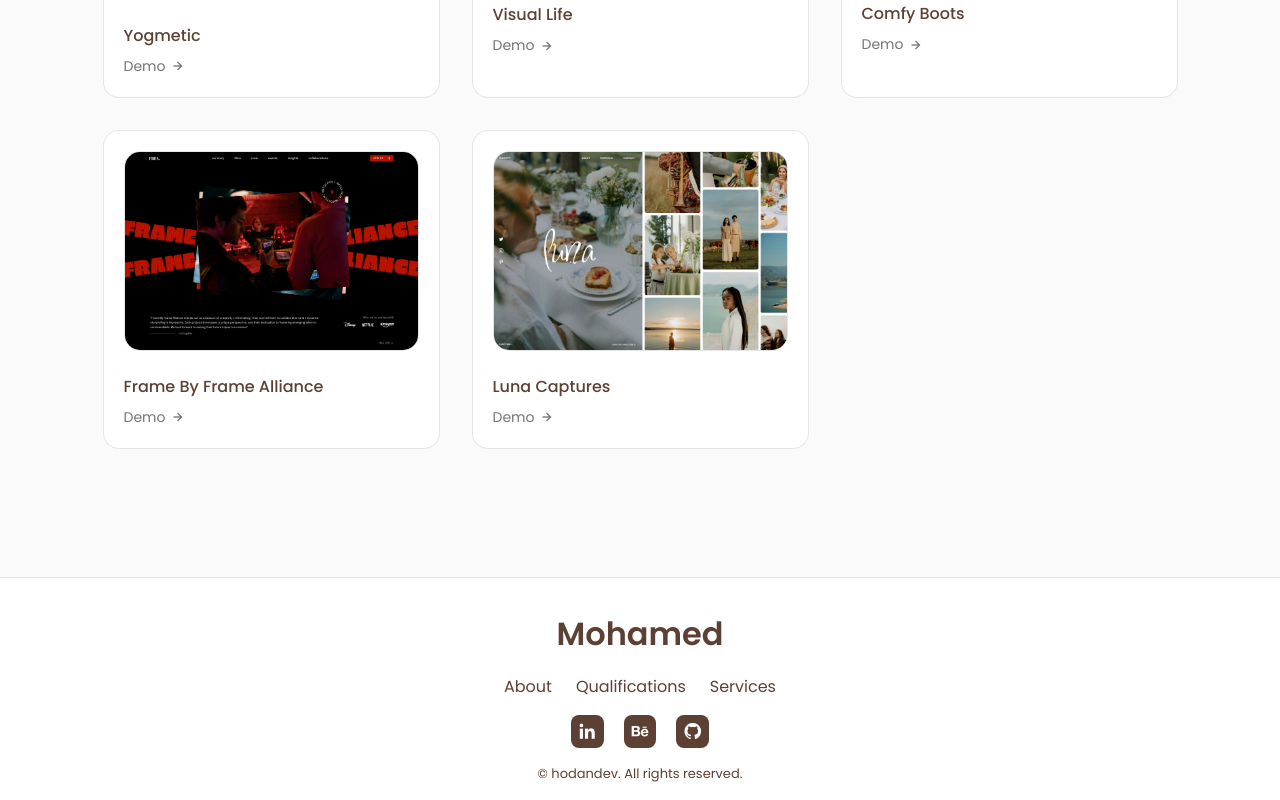
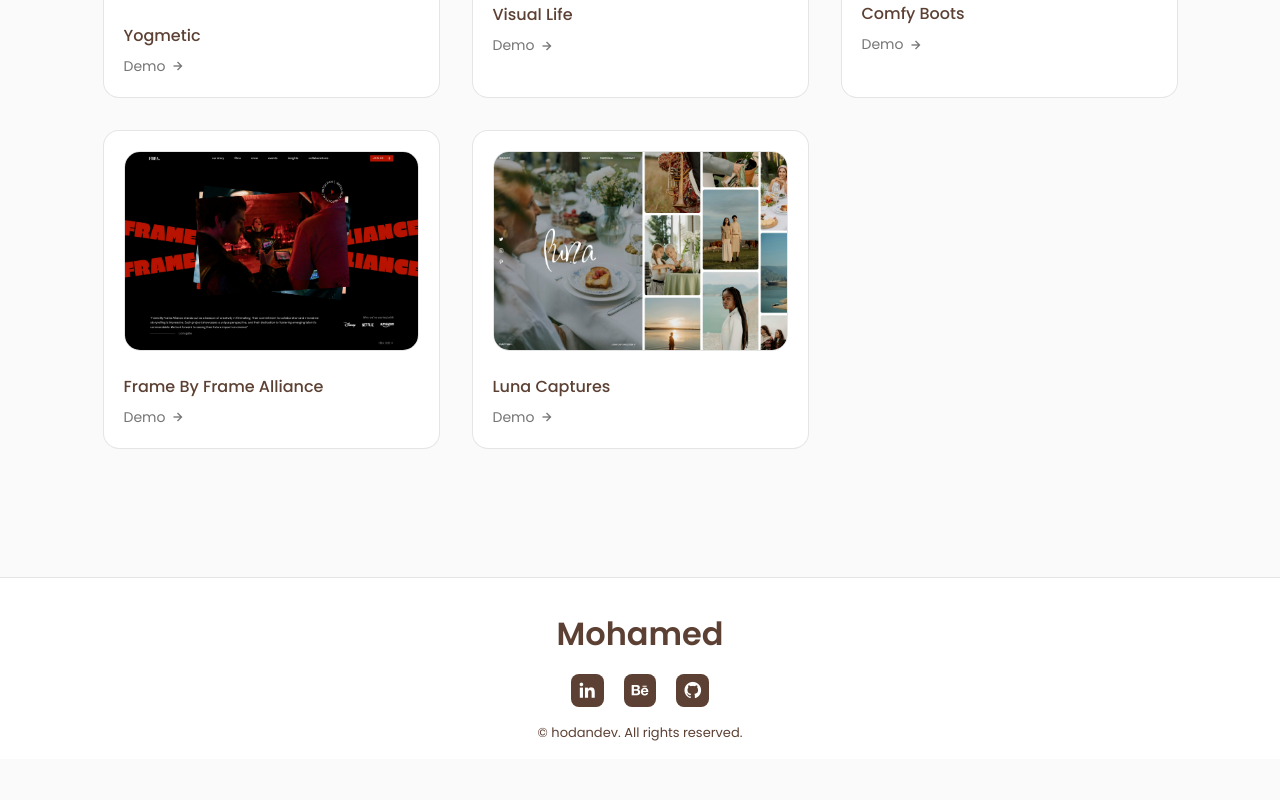
Before and after one commit to hodanmohamed/portfolioapp, a React (Create React App) app: page / in a window 1280 px wide. Shown: the part 1319-2119 px from the top of the page. After the commit the page ends 2078 px from the top, so only its background shows below. Built offline with nearby package versions, Linux system fonts and the light colour scheme.

Commit message:
temp hide footer link list

```diff
--- a/src/components/footer/Footer.jsx
+++ b/src/components/footer/Footer.jsx
@@ -7,7 +7,7 @@ const Footer = () => {
     <div className="footer__container container">
         <h1 className="footer__title">Mohamed</h1>
 
-        <ul className="footer__list">
+        {/* <ul className="footer__list">
             <li>
                 <a href="#about" className="footer__link">About</a>
             </li>
@@ -17,7 +17,7 @@ const Footer = () => {
             <li>
                 <a href="#services" className="footer__link">Services</a>
             </li>
-        </ul>
+        </ul> */}
 
         <div className="footer__social">
         <a href="https://www.linkedin.com/in/hodanmoh/" className="footer__social-link" target={'_blank'} rel='noreferrer'>
```
